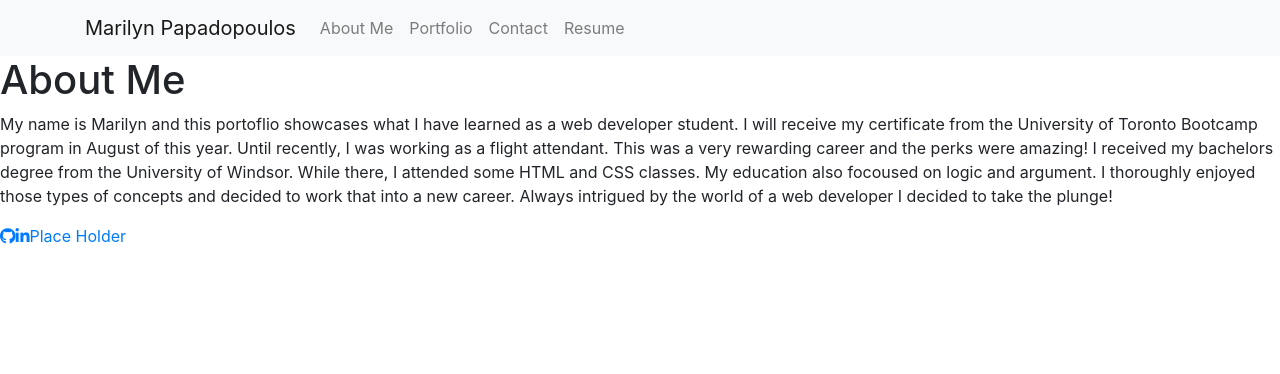
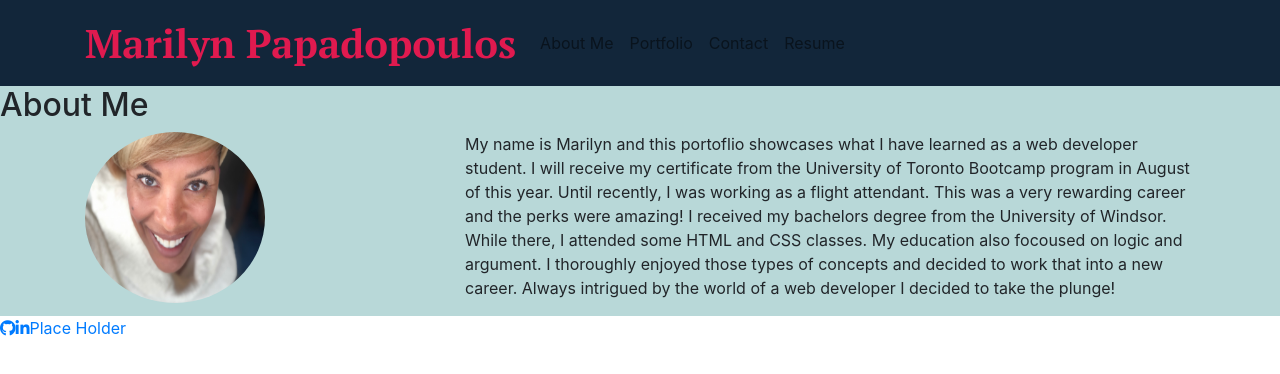
Before and after one commit to MarilynPapadopoulos/react-portfolio, a React (Create React App) app: page / in a window 1280 px wide. Shown: the top 374 px of the page. Built offline with nearby package versions, Linux system fonts and the light colour scheme.

Commit message:
consult on bootstrap

```diff
--- a/public/index.html
+++ b/public/index.html
@@ -25,6 +25,11 @@
       Learn how to configure a non-root public URL by running `npm run build`.
     -->
     <link rel="stylesheet" href="https://cdnjs.cloudflare.com/ajax/libs/font-awesome/5.15.3/css/all.min.css" integrity="sha512-iBBXm8fW90+nuLcSKlbmrPcLa0OT92xO1BIsZ+ywDWZCvqsWgccV3gFoRBv0z+8dLJgyAHIhR35VZc2oM/gI1w==" crossorigin="anonymous" referrerpolicy="no-referrer" />
+    <!--Font Awesome-->
+    <link rel="preconnect" href="https://fonts.googleapis.com">
+    <!--Google Font-->
+    <link rel="preconnect" href="https://fonts.gstatic.com" crossorigin>
+    <link href="https://fonts.googleapis.com/css2?family=PT+Serif:wght@700&display=swap" rel="stylesheet">
     <title>React App</title>
   </head>
   <body>
--- a/src/App.css
+++ b/src/App.css
@@ -1,10 +1,27 @@
 .App {
   text-align: center;
 }
-
-.App-logo {
-  height: 40vmin;
-  pointer-events: none;
+:root {
+  --font-pink: #E01A4F;
+  --background-dark: #12263A;
+  --light-blue: #B8D8D8;
+}
+#name {
+  color: var(--font-pink);
+  font-family: 'PT Serif', serif;
+  font-size: 40px;
+}
+.Navbar {
+  background-color: var(--background-dark);
+}
+.Nav-link {
+  color: var(--light-blue);
+}
+.Nav-link:hover {
+  color: var(--font-pink);
+}
+main {
+  background-color: var(--light-blue);
 }
 
 @media (prefers-reduced-motion: no-preference) {
--- a/src/Components/About/index.js
+++ b/src/Components/About/index.js
@@ -1,12 +1,26 @@
 import React from 'react';
+import Profile2 from '../../assets/me/Profile2.png'
+import Container from 'react-bootstrap/Container';
+import Image from 'react-bootstrap/Image';
+import Col from 'react-bootstrap/Col';
+import Row from 'react-bootstrap/Row';
 
 function About() {
   return (
     <section>
-      <h1 id="about">About Me</h1>
-      <p className="about">My name is Marilyn and this portoflio showcases what I have learned as a web developer student.  I will receive my certificate from the University of Toronto Bootcamp program in August of this year.  Until recently, I was working as a flight attendant.  This was a very rewarding career and the perks were amazing!
+       <h2 id="about">About Me</h2>
+      <Container>
+        <Row>
+          <Col xs={6} md={4}>
+            <Image src= {Profile2} width="180" height="171" alt="profile picture" roundedCircle />
+          </Col>
+          <Col xs={12} md={8}>
+          <p>My name is Marilyn and this portoflio showcases what I have learned as a web developer student.  I will receive my certificate from the University of Toronto Bootcamp program in August of this year.  Until recently, I was working as a flight attendant.  This was a very rewarding career and the perks were amazing!
 
-    I received my bachelors degree from the University of Windsor.  While there, I attended some HTML and CSS classes.  My education also focoused on logic and argument. I thoroughly enjoyed those types of concepts and decided to work that into a new career.  Always intrigued by the world of a web developer I decided to take the plunge!</p>
+          I received my bachelors degree from the University of Windsor.  While there, I attended some HTML and CSS classes.  My education also focoused on logic and argument. I thoroughly enjoyed those types of concepts and decided to work that into a new career.  Always intrigued by the world of a web developer I decided to take the plunge!</p>
+          </Col>
+        </Row>
+      </Container>
     </section>
   );
 }
--- a/src/Components/Navigation/index.js
+++ b/src/Components/Navigation/index.js
@@ -9,17 +9,17 @@ function Navigation({setCurrent, components}) {
 
   return (
     <header>
-      <Navbar bg="light" expand="lg">
+      <Navbar className="Navbar" expand="lg">
         <Container>
-        <Navbar.Brand href="#/">Marilyn Papadopoulos</Navbar.Brand>
-        <Navbar.Toggle aria-controls="basic-navbar-nav" />
-        <Navbar.Collapse id="basic-navbar-nav">
-          <Nav className="me-auto">
-            <Nav.Link onClick={()=>setCurrent(components[0])}>About Me</Nav.Link>
-            <Nav.Link onClick={()=>setCurrent(components[1])}>Portfolio</Nav.Link>
-            <Nav.Link onClick={()=>setCurrent(components[2])}>Contact</Nav.Link>
-            <Nav.Link href="#https://docs.google.com/document/d/1ePBWSn9vXs_U7HjXYHE0TXyLnwt2x8qbRlxRhNVxLnk/edit?usp=sharing">Resume</Nav.Link>
-          </Nav>
+          <Navbar.Brand href="#/" id="name">Marilyn Papadopoulos</Navbar.Brand>
+          <Navbar.Toggle aria-controls="basic-navbar-nav" />
+          <Navbar.Collapse id="basic-navbar-nav">
+            <Nav className="me-auto" >
+              <Nav.Link className="Nav-link" onClick={()=>setCurrent(components[0])}>About Me</Nav.Link>
+              <Nav.Link className="Nav-link" onClick={()=>setCurrent(components[1])}>Portfolio</Nav.Link>
+              <Nav.Link className="Nav-link" onClick={()=>setCurrent(components[2])}>Contact</Nav.Link>
+              <Nav.Link className="Nav-link" href="#https://docs.google.com/document/d/1ePBWSn9vXs_U7HjXYHE0TXyLnwt2x8qbRlxRhNVxLnk/edit?usp=sharing">Resume</Nav.Link>
+            </Nav>
         </Navbar.Collapse>
       </Container>
     </Navbar>
```
